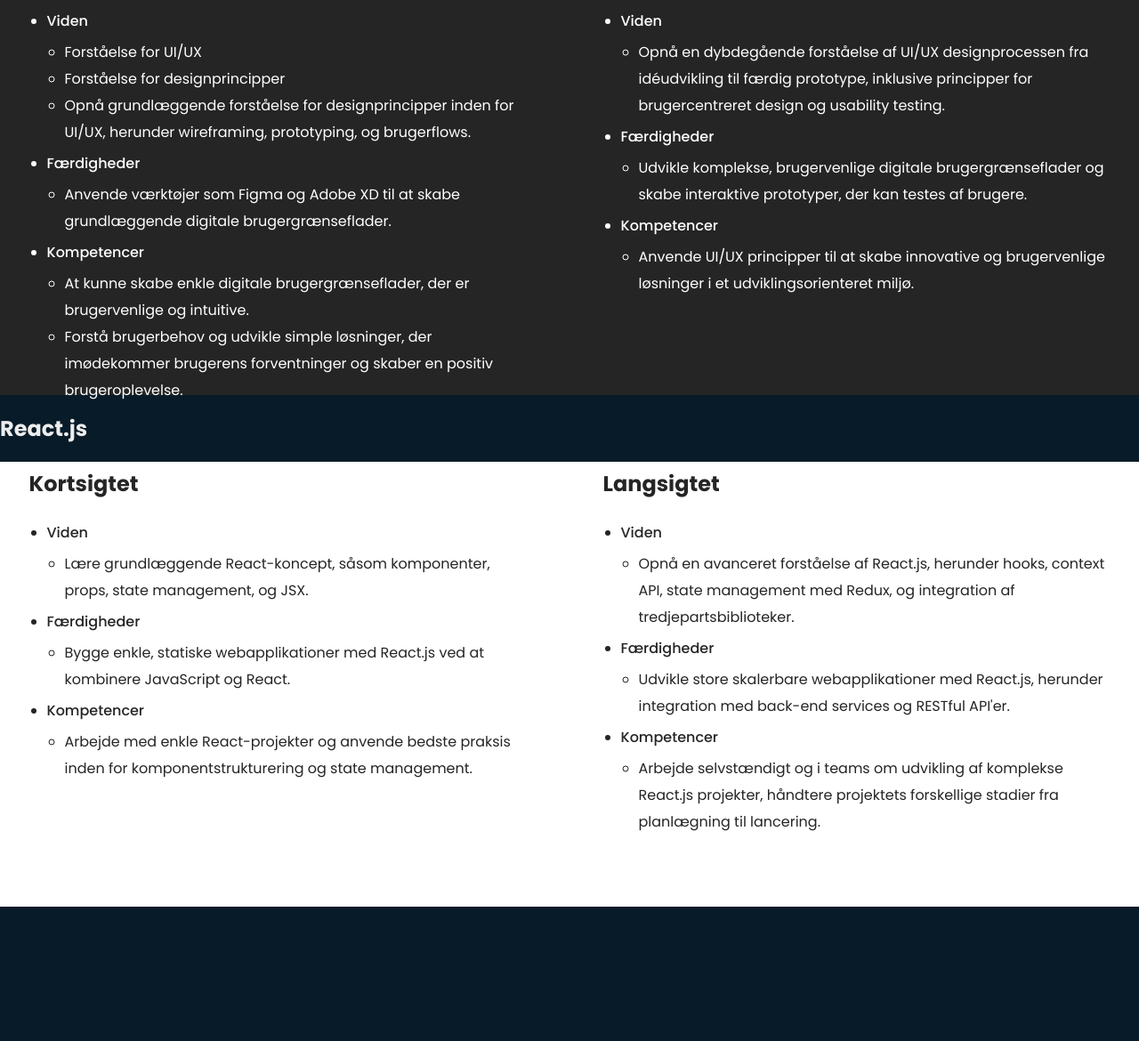
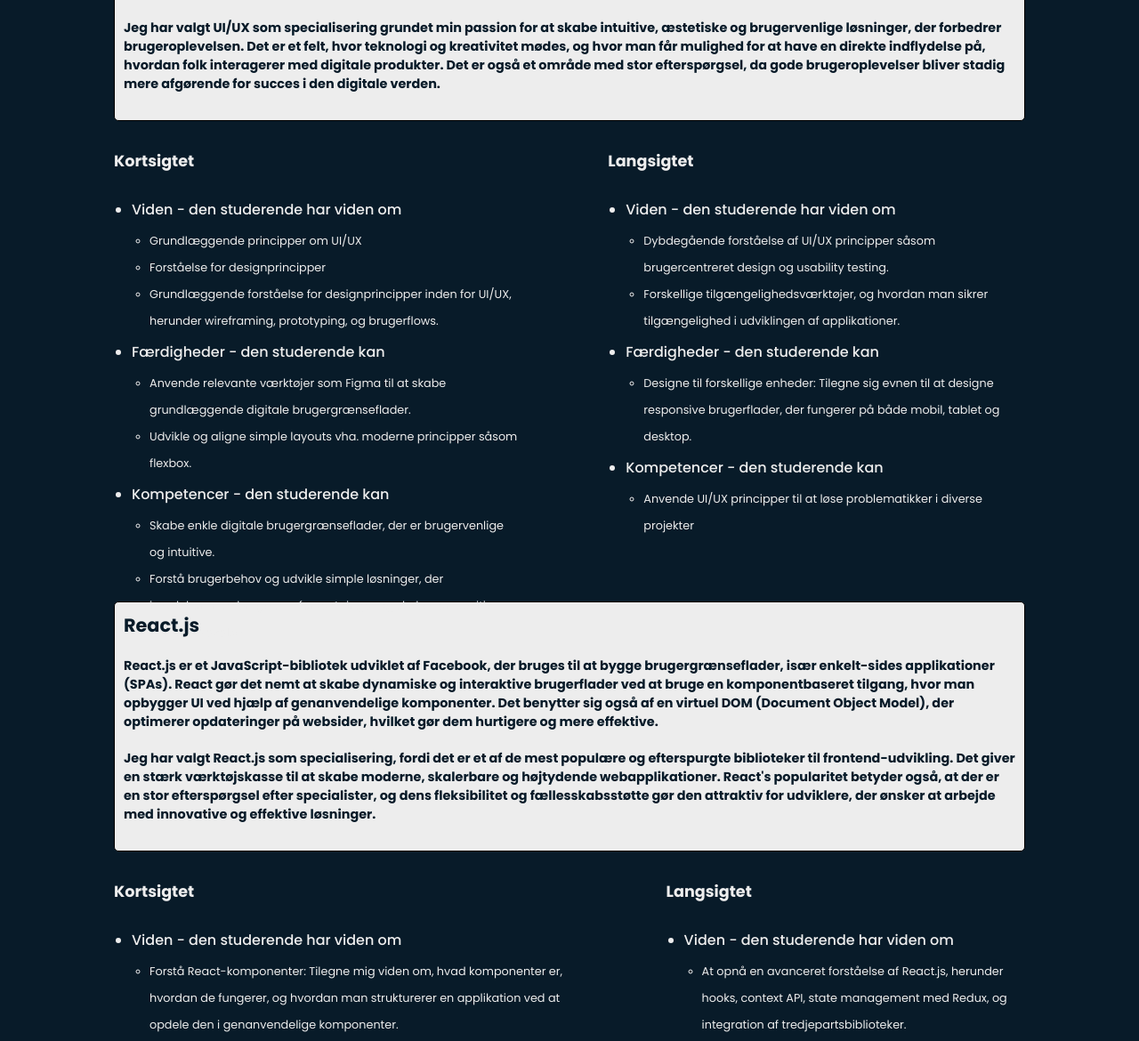
Before and after one commit to adam8325/SkolePortef-lje, a plain HTML site: page læringsmål.html in a window 1280 px wide. Shown: the part 309-1479 px from the top of the page at 89% size. Before the commit the page ends 1348 px from the top, so only its background shows below. Drawn offline with nearby package versions, Linux system fonts and the light colour scheme.

Commit message:
Læringsmål opdateret

```diff
--- a/læringsmål.html
+++ b/læringsmål.html
@@ -12,26 +12,33 @@
     <main>
         <div class="learning-container">
             <h1 class="learning-h1">Individuelle læringsmål</h1>
-            <h2>UI/UX</h2>
+            <div class="valgfag-beskrivelse">
+                <h2>UI/UX</h2>
+                <h4>UI/UX står for User Interface (UI) og User Experience (UX). UI handler om designet og layoutet af en digital platform, som brugeren interagerer med – f.eks. knapper, farver, typografi og ikoner. UX fokuserer på den overordnede oplevelse, brugeren har med et produkt eller en tjeneste. Det indebærer brugerens rejse gennem platformen, hvordan den føles, og hvor nemt det er at opnå målene.</h4>
+                <h4>Jeg har valgt UI/UX som specialisering grundet min passion for at skabe intuitive, æstetiske og brugervenlige løsninger, der forbedrer brugeroplevelsen. Det er et felt, hvor teknologi og kreativitet mødes, og hvor man får mulighed for at have en direkte indflydelse på, hvordan folk interagerer med digitale produkter. Det er også et område med stor efterspørgsel, da gode brugeroplevelser bliver stadig mere afgørende for succes i den digitale verden.</h4>
+            </div>
+
+
                 <div class="column-1">
                     <div class="box">
                         <h3>Kortsigtet</h3>
                         <ul class="outer-ul">
-                            <li class ="outer-li">Viden</li>
+                            <li class ="outer-li">Viden - den studerende har viden om</li>
                                 <ul>
-                                    <li>Forståelse for UI/UX</li>
+                                    <li>Grundlæggende principper om UI/UX</li>
                                     <li>Forståelse for designprincipper</li>
-                                    <li>Opnå grundlæggende forståelse for designprincipper inden for UI/UX, herunder wireframing, prototyping, og brugerflows.  </li>
+                                    <li>Grundlæggende forståelse for designprincipper inden for UI/UX, herunder wireframing, prototyping, og brugerflows.</li>
                                 </ul>
                             </li>
-                            <li class ="outer-li">Færdigheder</li>
+                            <li class ="outer-li">Færdigheder - den studerende kan</li>
                                 <ul>
-                                    <li>Anvende værktøjer som Figma og Adobe XD til at skabe grundlæggende digitale brugergrænseflader.</li>
+                                    <li>Anvende relevante værktøjer som Figma til at skabe grundlæggende digitale brugergrænseflader.</li>
+                                    <li>Udvikle og aligne simple layouts vha. moderne principper såsom flexbox.</li>
 
                                 </ul>
-                            <li class ="outer-li">Kompetencer</li>
+                            <li class ="outer-li">Kompetencer - den studerende kan</li>
                                 <ul>
-                                    <li>At kunne skabe enkle digitale brugergrænseflader, der er brugervenlige og intuitive.</li>
+                                    <li>Skabe enkle digitale brugergrænseflader, der er brugervenlige og intuitive.</li>
                                     <li>Forstå brugerbehov og udvikle simple løsninger, der imødekommer brugerens forventninger og skaber en positiv brugeroplevelse.</li>
                                 </ul>
                         </ul>
@@ -41,56 +48,65 @@
                     <div class="box">
                         <h3>Langsigtet</h3>
                         <ul class="outer-ul">
-                            <li class ="outer-li">Viden</li>
+                            <li class ="outer-li">Viden - den studerende har viden om</li>
                                 <ul>
-                                    <li>Opnå en dybdegående forståelse af UI/UX designprocessen fra idéudvikling til færdig prototype, inklusive principper for brugercentreret design og usability testing.</li>
+                                    <li>Dybdegående forståelse af UI/UX principper såsom brugercentreret design og usability testing.</li>
+                                    <li>Forskellige tilgængelighedsværktøjer, og hvordan man sikrer tilgængelighed i udviklingen af applikationer.</li>
                                 </ul>
                             </li>
-                            <li class ="outer-li">Færdigheder</li>
+                            <li class ="outer-li">Færdigheder - den studerende kan</li>
                                 <ul>
-                                    <li>Udvikle komplekse, brugervenlige digitale brugergrænseflader og skabe interaktive prototyper, der kan testes af brugere.</li>
+                                    <li>Designe til forskellige enheder: Tilegne sig evnen til at designe responsive brugerflader, der fungerer på både mobil, tablet og desktop.</li>
                                 </ul>
-                            <li class ="outer-li">Kompetencer</li>
+                            <li class ="outer-li">Kompetencer - den studerende kan</li>
                                 <ul>
-                                    <li>Anvende UI/UX principper til at skabe innovative og brugervenlige løsninger i et udviklingsorienteret miljø.</li>
+                                    <li>Anvende UI/UX principper til at løse problematikker i diverse projekter</li>
                                 </ul>
                         </ul>
                     </div>
 
                 </div>
-                <h2>React.js</h2>
+                <div class="valgfag-beskrivelse">
+                    <h2>React.js</h2>
+                    <h4>React.js er et JavaScript-bibliotek udviklet af Facebook, der bruges til at bygge brugergrænseflader, især enkelt-sides applikationer (SPAs). React gør det nemt at skabe dynamiske og interaktive brugerflader ved at bruge en komponentbaseret tilgang, hvor man opbygger UI ved hjælp af genanvendelige komponenter. Det benytter sig også af en virtuel DOM (Document Object Model), der optimerer opdateringer på websider, hvilket gør dem hurtigere og mere effektive.</h4>
+                    <h4>Jeg har valgt React.js som specialisering, fordi det er et af de mest populære og efterspurgte biblioteker til frontend-udvikling. Det giver en stærk værktøjskasse til at skabe moderne, skalerbare og højtydende webapplikationer. React's popularitet betyder også, at der er en stor efterspørgsel efter specialister, og dens fleksibilitet og fællesskabsstøtte gør den attraktiv for udviklere, der ønsker at arbejde med innovative og effektive løsninger.</h4>
+                </div>
                 <div class="column-2">
                     <div class="box">
                         <h3>Kortsigtet</h3>
                         <ul class="outer-ul">
-                            <li class ="outer-li">Viden</li>
+                            <li class ="outer-li">Viden - den studerende har viden om</li>
                                 <ul>
-                                    <li>Lære grundlæggende React-koncept, såsom komponenter, props, state management, og JSX.</li>
+                                    <li>Forstå React-komponenter: Tilegne mig viden om, hvad komponenter er, hvordan de fungerer, og hvordan man strukturerer en applikation ved at opdele den i genanvendelige komponenter.</li>
+                                    <li>Få indsigt i JSX: Lære, hvad JSX (JavaScript XML) er, og hvordan det bruges til at skrive HTML-lignende syntaks direkte i JavaScript-koden i React.</li>
                                 </ul>
                             </li>
-                            <li class ="outer-li">Færdigheder</li>
+                            <li class ="outer-li">Færdigheder - den studerende kan</li>
                                 <ul>
                                     <li>Bygge enkle, statiske webapplikationer med React.js ved at kombinere JavaScript og React.</li>
+                                    <li>Oprette og strukturere komponenter: Udvikle færdigheden til at oprette, strukturere og organisere komponenter på en effektiv måde.</li>
                                 </ul>
-                            <li class ="outer-li">Kompetencer</li>
+                            <li class ="outer-li">Kompetencer - den studerende kan</li>
                                 <ul>
-                                    <li>Arbejde med enkle React-projekter og anvende bedste praksis inden for komponentstrukturering og state management.</li>
+                                    <li>Arbejde med enkle React mini-projekter og anvende best practice inden for komponentstrukturering og props.</li>
                                 </ul>
                         </ul>
                     </div>
                     <div class="box">
                         <h3>Langsigtet</h3>
                         <ul class="outer-ul">
-                            <li class ="outer-li">Viden</li>
+                            <li class ="outer-li">Viden - den studerende har viden om</li>
                                 <ul>
-                                    <li>Opnå en avanceret forståelse af React.js, herunder hooks, context API, state management med Redux, og integration af tredjepartsbiblioteker.</li>
+                                    <li>At opnå en avanceret forståelse af React.js, herunder hooks, context API, state management med Redux, og integration af tredjepartsbiblioteker.</li>
                                 </ul>
                             </li>
-                            <li class ="outer-li">Færdigheder</li>
+                            <li class ="outer-li">Færdigheder - den studerende kan</li>
                                 <ul>
-                                    <li>Udvikle store skalerbare webapplikationer med React.js, herunder integration med back-end services og RESTful API'er.</li>
+                                    <li>Udvikle større webapplikationer med React.js, herunder integration med back-end services og RESTful API'er.</li>
+                                    <li>Håndtere state med hooks: Lære at bruge React hooks som useState og useEffect til at håndtere state og sideeffekter i funktionelle komponenter.</li>
+
                                 </ul>
-                            <li class ="outer-li">Kompetencer</li>
+                            <li class ="outer-li">Kompetencer - den studerende kan</li>
                                 <ul>
                                     <li>Arbejde selvstændigt og i teams om udvikling af komplekse React.js projekter, håndtere projektets forskellige stadier fra planlægning til lancering.</li>
                                 </ul>
--- a/styles/læringsmål.css
+++ b/styles/læringsmål.css
@@ -1,43 +1,48 @@
 
 .learning-container {
     margin: 0;
+    padding: 0 10%;
 }
 
 .column-1, .column-2 {
     display: flex;
     justify-content: space-between;
     align-items: flex-start;
-    gap: 10px;
+    gap: 100px;
     height: 500px;
     margin-bottom: 20px;
 }
 
-.column-1 {
-    color: #fff;
-    background: #252525;
-}
-.column-2 {
-    background: #fff;
-    color: #252525;
-}
 .box {
     line-height: 30px;
-    width: 570px;
     margin: 0 auto;
     padding: 10px 0;
 }
 
+.valgfag-beskrivelse {
+    border: 1px solid #000;
+    padding: 10px;
+    margin-bottom: 20px;
+    color: #081b29;
+    background: #ededed;
+    border-radius: 5px;
+}
+
 .learning-h1 {
-    font-size: 2rem;
+    font-size: 1.5rem;
     margin: 40px 0;
 }
 .learning-container h2 {
-    font-size: 1.5rem;
+    font-size: 1.3rem;
     margin-bottom: 20px;
 }
 .learning-container h3 {
-    font-size: 1.5rem;
+    font-size: 1.1rem;
     font-weight: 700;
+    margin-bottom: 20px;
+}
+.learning-container h4 {
+    font-size: .9rem;
     margin-bottom: 20px;
 }
 
@@ -54,5 +59,6 @@ ul {
 
 ul ul {
     list-style-type: circle;
+    font-size: 0.8rem;
     padding-left: 20px;
 }
--- a/styles/refleksioner.css
+++ b/styles/refleksioner.css
@@ -9,7 +9,7 @@ section {
     padding-bottom: 50px;
 }
 .container-accord {
-    margin-top: 2rem;
+    margin-top: 1.7rem;
     padding: 7px 10px;
     border-radius: 10px;
     border: 2px solid #fff;
@@ -31,6 +31,7 @@ section {
 }
 .header-refleksion {
     padding: 3% 0 0 10%;
+    font-size: 1.5rem;
 }
 .question h3 {
     font-size: 1rem;
```
